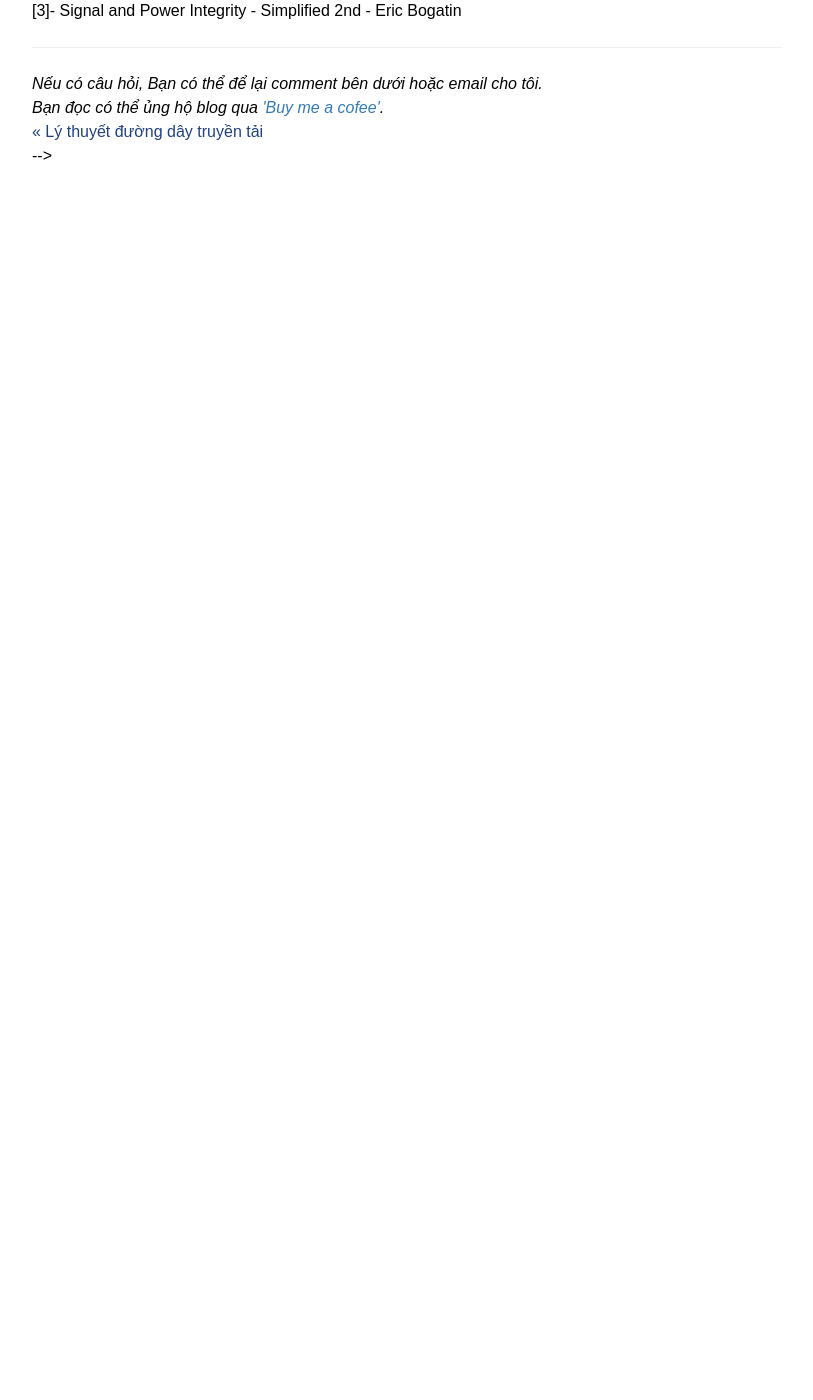
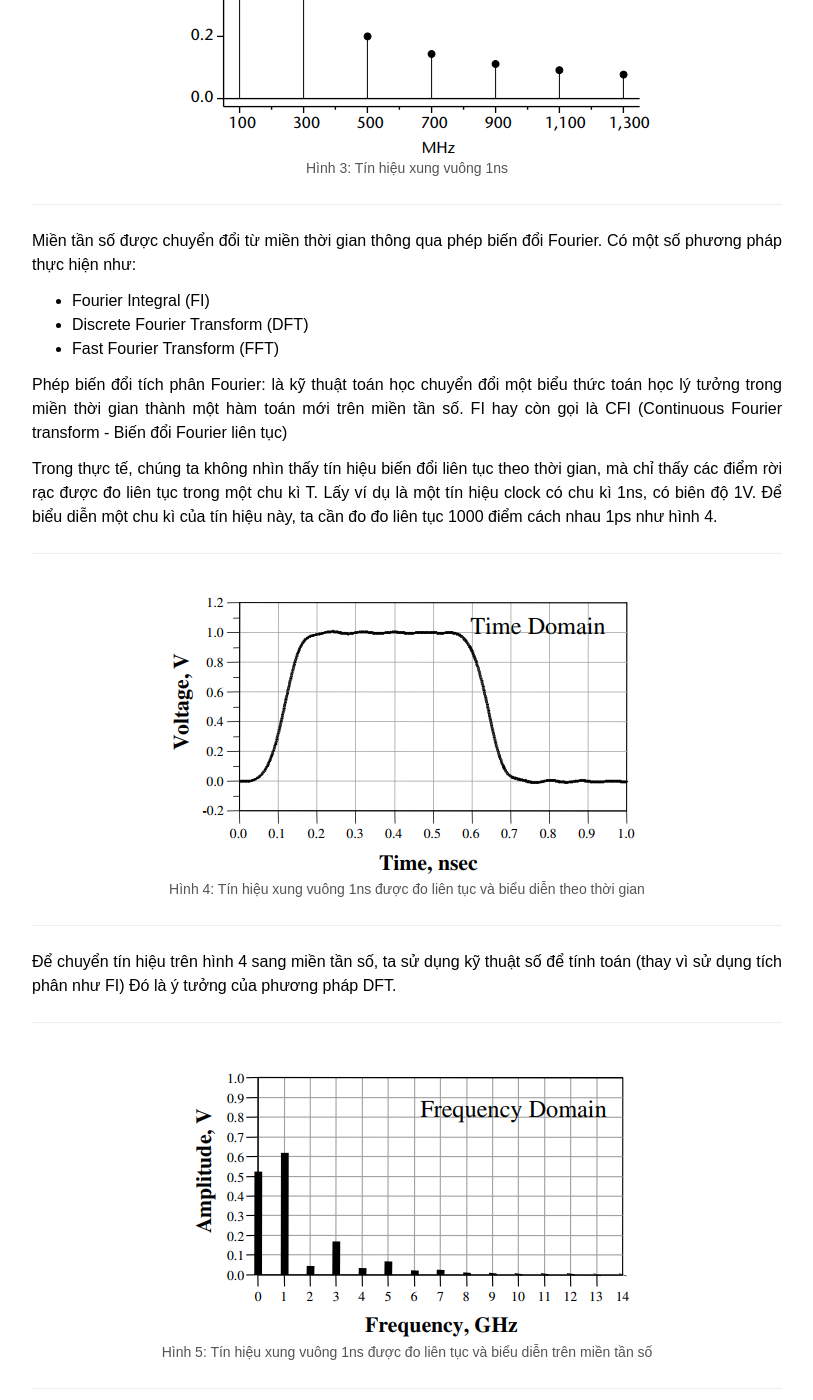
Before and after one commit to anhvanthe/SignalPowerIntegrity, a Jekyll site: the page built from _posts/2018-09-22-mien-tan-so-risetime-bandwidth.md, in a window 1280 px wide and 1400 px high, scrolled down 2250 px. Shown: the whole window, without its empty margins (233-1046 px from the left). Built offline with Jekyll 4.4.1, drawn with Linux system fonts in a browser that asks for light colours; nearby versions of some CDN libraries; formulas are drawn with MathJax 3; before the commit the page ends 2418 px from its top, so only the background shows below that; some of the changed text lies outside the part shown.

Commit message:
update 2018-09-22-mien-tan-so-risetime-bandwidth.md

```diff
--- a/_posts/2018-09-22-mien-tan-so-risetime-bandwidth.md
+++ b/_posts/2018-09-22-mien-tan-so-risetime-bandwidth.md
@@ -47,11 +47,43 @@ Cơ sở toán học đã đủ, chúng ta cùng nhau đi khám phá **Miền t
 
 Miền tần số (frequency domain), theo định nghĩa dùng để phân tích các hàm, tín hiệu toán học theo biến số là tần số. Miền tần số hoàn toàn là trong tưởng trí tưởng tượng ra, là giả thiết, thuần túy toán học, chỉ có miền thời gian là có thực. Theo [3], Eric Bogatin viết: "The time domain is the real world. It is the only domain that actually exists."
 
+Nhờ có miền tần số mà các tín hiệu được biểu diễn đơn giản hơn. Như tín hiệu xung vuông 1ns trên hình 3, bao gồm thành phần cơ bản (fundamental) tại tần số 100MHz, các hài bậc lẻ tại 300MHz, 500MHz,...
+
+<hr>
+<div class="imgcap">
+ <img src ="/assets/2/2_square.PNG" align = "center" width = "">
+ <div class = "thecap"> Hình 3: Tín hiệu xung vuông 1ns </div>
+</div>
+<hr>
+
 Miền tần số được chuyển đổi từ miền thời gian thông qua phép biến đổi Fourier. Có một số phương pháp thực hiện như:
 
 * Fourier Integral (FI)
 * Discrete Fourier Transform (DFT)
 * Fast Fourier Transform (FFT)
+
+Phép biến đổi tích phân Fourier: là kỹ thuật toán học chuyển đổi một biểu thức toán học lý tưởng trong miền thời gian thành một hàm toán mới trên miền tần số. FI hay còn gọi là CFI (Continuous Fourier transform - Biến đổi Fourier liên tục)
+
+Trong thực tế, chúng ta không nhìn thấy tín hiệu biến đổi liên tục theo thời gian, mà chỉ thấy các điểm rời rạc được đo liên tục trong một chu kì T. Lấy ví dụ là một tín hiệu clock có chu kì 1ns, có biên độ 1V. Để biểu diễn một chu kì của tín hiệu này, ta cần đo đo liên tục 1000 điểm cách nhau 1ps như hình 4.
+
+<hr>
+<div class="imgcap">
+ <img src ="/assets/2/2_1ns_pulse.PNG" align = "center" width = "">
+ <div class = "thecap"> Hình 4: Tín hiệu xung vuông 1ns được đo liên tục và biểu diễn theo thời gian</div>
+</div>
+<hr>
+
+Để chuyển tín hiệu trên hình 4 sang miền tần số, ta sử dụng kỹ thuật số để tính toán (thay vì sử dụng tích phân như FI)
+Đó là ý tưởng của phương pháp DFT.
+
+<hr>
+<div class="imgcap">
+ <img src ="/assets/2/2_1ns_pulse_fd.PNG" align = "center" width = "">
+ <div class = "thecap"> Hình 5: Tín hiệu xung vuông 1ns được đo liên tục và biểu diễn trên miền tần số</div>
+</div>
+<hr>
+
+
 
 ...
 
```
Also changed, not shown: assets/2/2_1ns_pulse.PNG (added), assets/2/2_1ns_pulse_fd.PNG (added), assets/2/2_square.png (added).
